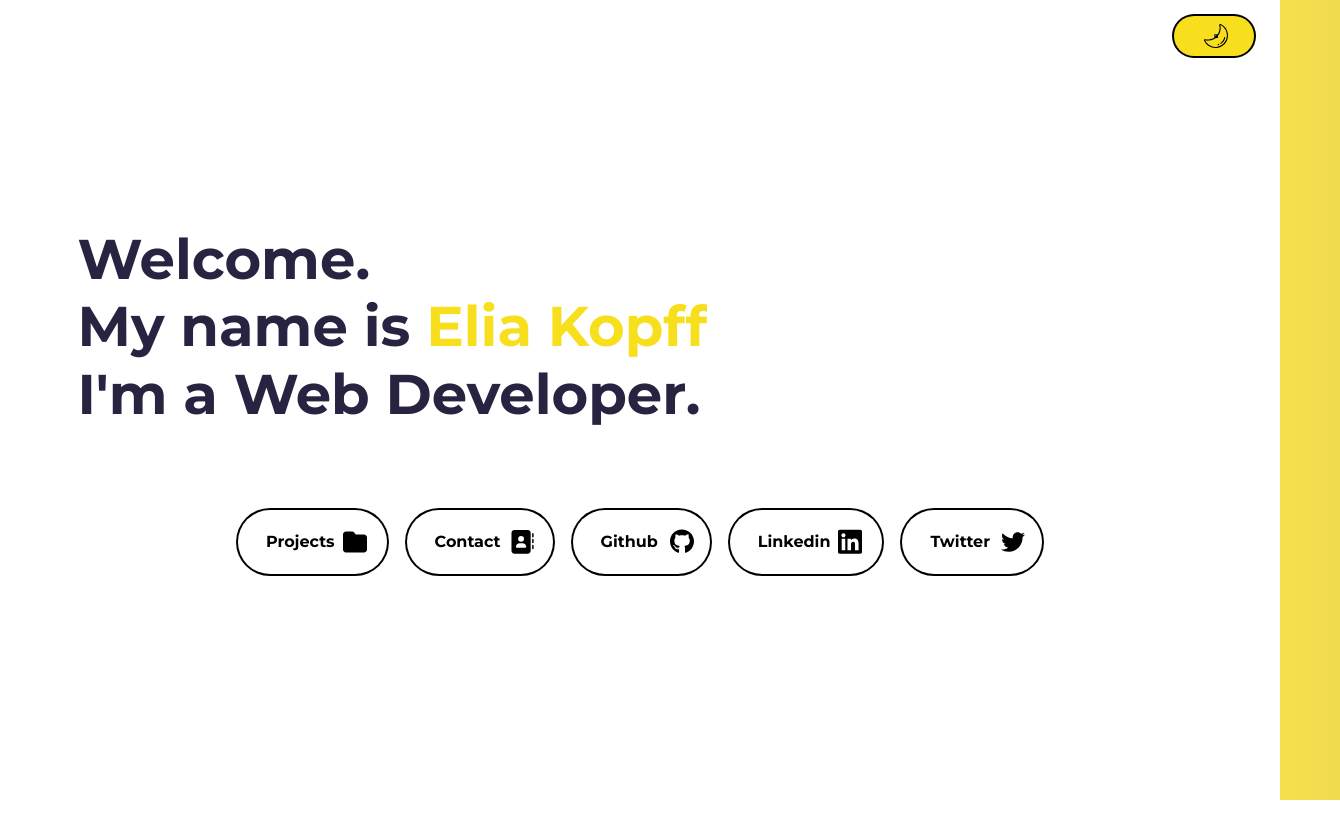
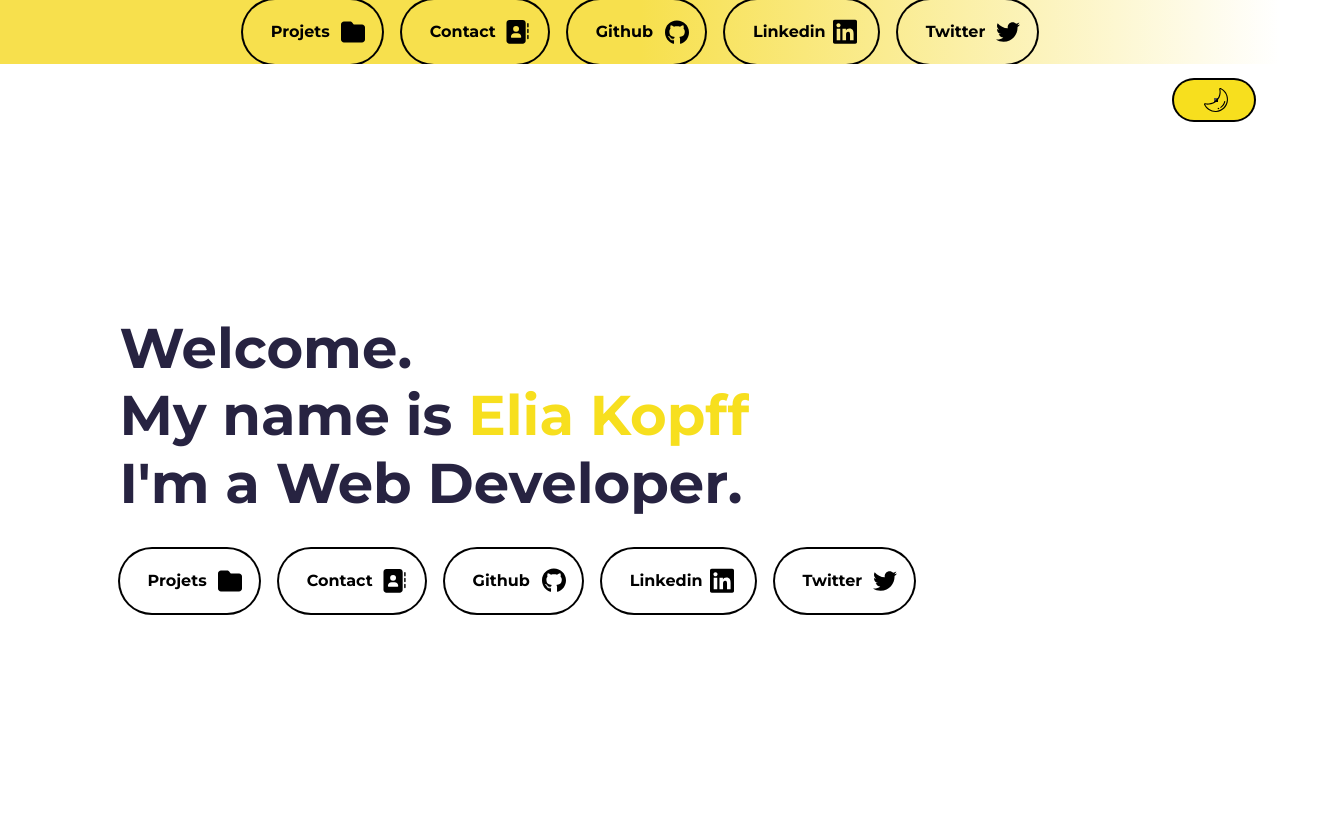
Before and after one commit to littlekanine/Portefolio_Next.js, a Next.js app: page / in a window 1280 px wide. Shown: the top 838 px of the page, 1340 px wide, since content can reach past the window. Before the commit the page ends 800 px from the top, so only its background shows below. Built offline with nearby package versions, Linux system fonts and the light colour scheme; a web font is replaced by a local one.

Commit message:
transition ok / WIP change navBar button's

```diff
--- a/src/abstract/_variables.scss
+++ b/src/abstract/_variables.scss
@@ -66,9 +66,9 @@ h2 {
 	display: none;
 }
 
-.visible {
-	display: block;
-}
+// .visible {
+// 	display: block;
+// }
 
 .width-full {
 	width: 100%;
@@ -80,6 +80,10 @@ h2 {
 
 .height80 {
 	height: 80%;
+}
+
+.height80vh {
+	height: 80vh;
 }
 
 .margin-top10 {
@@ -106,11 +110,17 @@ h2 {
 	pointer-events: none;
 	position: absolute;
 	width: 100%;
+	height: 100vh;
 	top: 0;
 	left: 0;
+	overflow: hidden;
+	z-index: -1;
 }
+
 .section.visible {
 	opacity: 1;
 	pointer-events: auto;
 	position: relative;
+	overflow: hidden;
+	z-index: 1;
 }
--- a/src/abstract/sections/_contact.scss
+++ b/src/abstract/sections/_contact.scss
@@ -1,26 +1,18 @@
 $white: rgba(255, 255, 255, 0.3);
 
 body {
-	background: linear-gradient(90deg, #f7e04d, #00000098);
-
-	// height: 100vh;
+	background: linear-gradient(90deg, #f7e04d 50%, #ffffff);
 	font-family: 'Montserrat', sans-serif;
 }
 
-// .containerForm {
-// 	position: absolute;
-// 	transform: translate(-50%, -50%);
-// 	top: 50%;
-// 	left: 50%;
-// }
-
 form {
+	width: 80%;
 	background: $white;
 	padding: 0;
 	border-radius: 20px;
 	border-left: 1px solid $white;
 	backdrop-filter: blur(10px);
-	box-shadow: 20px 20px 40px -6px rgba(0, 0, 0, 0.2);
+	box-shadow: 20px 20px 40px -6px rgba(0, 0, 0, 0.4);
 	text-align: center;
 	// position: relative;
 	transition: all 0.2s ease-in-out;
@@ -111,31 +103,31 @@ form {
 	&-1 {
 		height: 80px;
 		width: 80px;
-		top: -20px;
-		left: -40px;
+		top: 220px;
+		left: 100px;
 		z-index: -1;
 	}
 
 	&-2 {
 		height: 80px;
 		width: 80px;
-		bottom: -30px;
-		right: -10px;
+		bottom: 60px;
+		right: 180px;
 	}
 
 	&-3 {
 		height: 100px;
 		width: 100px;
 		bottom: 120px;
-		right: -50px;
+		right: 50px;
 		z-index: -1;
 	}
 
 	&-4 {
 		height: 120px;
 		width: 120px;
-		top: -60px;
-		right: -60px;
+		top: 180px;
+		right: 60px;
 	}
 
 	&-5 {
@@ -146,30 +138,3 @@ form {
 		z-index: -1;
 	}
 }
-
-// a,
-// input:focus,
-// select:focus,
-// textarea:focus,
-// button:focus {
-// 	outline: none;
-// }
-
-// .contact-wrapper {
-// 	// margin-top: 3.2rem;
-// 	padding: 0 2rem;
-// 	backface-visibility: hidden;
-
-// 	&__text {
-// 		margin-bottom: 2.5rem;
-// 	}
-
-// 	&__text,
-// 	a {
-// 		font-size: 2.4rem;
-
-// 		@include respond(phone) {
-// 			font-size: 2rem;
-// 		}
-// 	}
-// }
--- a/src/abstract/sections/_hero.scss
+++ b/src/abstract/sections/_hero.scss
@@ -1,5 +1,4 @@
 #hero {
-	min-height: 100vh;
 	height: 100vh;
 	display: flex;
 	align-items: center;
@@ -9,11 +8,8 @@
 	color: $dark-blue-text;
 	padding: 0rem 5.6rem;
 	margin-bottom: 0;
-	top: 0;
-	left: 0;
-	bottom: 0;
-	right: 0;
-	z-index: -1;
+	width: 100%;
+	overflow: hidden;
 
 	@include respond(phone) {
 		padding: 0rem $default-font-size;
--- a/src/app/components/HeroBanner/HeroBanner.js
+++ b/src/app/components/HeroBanner/HeroBanner.js
@@ -1,7 +1,7 @@
 import { Moon, Sun, ArrowLeft, ArrowRight } from '../svgcomponent/SvgComponent.js';
 import NavBar from '../navBar/NavBar.js';
 
-function Herro({ darkMode, toggleDarkMode, handleNavClick }) {
+function Herro({ darkMode, toggleDarkMode, handleNavClick, visibleSection }) {
 	return (
 		<div>
 			<section id="hero" className={`jumbotron ${darkMode ? 'dark-mode' : ''}`}>
@@ -18,7 +18,7 @@ function Herro({ darkMode, toggleDarkMode, handleNavClick }) {
 						<br />
 						I'm a Web Developer.
 					</h1>
-					<NavBar darkMode={darkMode} handleNavClick={handleNavClick} />
+					<NavBar darkMode={darkMode} handleNavClick={handleNavClick} visibleSection={visibleSection} />
 				</div>
 			</section>
 		</div>
--- a/src/app/components/buttons/_buttons.scss
+++ b/src/app/components/buttons/_buttons.scss
@@ -20,6 +20,7 @@
 	animation: button 2s forwards;
 	animation-delay: 1s;
 	opacity: 0;
+
 	svg {
 		position: absolute;
 		width: 24px;
@@ -174,7 +175,7 @@
 	color: black;
 
 	&::after {
-        content: "";
+		content: '';
 		display: block;
 		position: absolute;
 		width: 0px;
@@ -270,3 +271,25 @@
 .dark-mode .animated-button svg {
 	fill: #f0f0f0;
 }
+
+.other-button {
+	position: relative;
+	display: flex;
+	align-items: center;
+	gap: 4px;
+	padding: 16px 36px;
+	border: 4px solid;
+	border-color: transparent;
+	font-size: 16px;
+	background-color: inherit;
+	border-radius: 100px;
+	font-weight: 600;
+	color: rgb(253, 1, 1);
+	box-shadow: 0 0 0 2px black;
+	cursor: pointer;
+	overflow: hidden;
+	transition: all 0.6s cubic-bezier(0.23, 1, 0.32, 1);
+	animation: button 2s forwards;
+	animation-delay: 1s;
+	opacity: 0;
+}
--- a/src/app/components/contactForm/ContactForm.js
+++ b/src/app/components/contactForm/ContactForm.js
@@ -1,10 +1,15 @@
 import Buttons from '../buttons/index';
 import { ArrowRight, Enveloppe } from '../svgcomponent/SvgComponent';
+import NavBar from '../navBar/NavBar';
 
-function ContactForm() {
+function ContactForm({ visibleSection, darkMode, handleNavClick }) {
 	return (
 		<div className="containerForm">
-			<form action="/submit-contact" method="post">
+			<nav>
+				<NavBar darkMode={darkMode} handleNavClick={handleNavClick} visibleSection={visibleSection} />
+			</nav>
+			<div className="flex center align-center height80vh">
+				<form action="/submit-contact" method="post" className="flex center align-center column">
 					<p>Welcome</p>
 					<div className="inputForm flex center">
 						<input type="name" placeholder="Name" />
@@ -13,6 +18,7 @@ function ContactForm() {
 					<br />
 					<textarea id="story" name="story" rows="5" cols="33"></textarea>
 				</form>
+			</div>
 
 			<div className="drops">
 				<div className="drop drop-1"></div>
--- a/src/app/components/navBar/NavBar.js
+++ b/src/app/components/navBar/NavBar.js
@@ -1,35 +1,47 @@
 import Buttons from '../buttons';
 import { ContactSvg, ArrowLeft, FolderSvg, GitHubSvg, LinkedinSvg, TwitterSvg } from '../svgcomponent/SvgComponent';
 
-const NavBar = ({ darkMode, isNotHome, handleNavClick }) => {
-	const navBarStyle = isNotHome ? 'other-nav' : '';
-	const buttonStyle = isNotHome ? 'other-button' : '';
+const NavBar = ({ darkMode, handleNavClick, visibleSection }) => {
+	// Détermine la classe des boutons en fonction de la section visible
+	console.log(visibleSection);
+	const getButtonClass = () => {
+		// Utilisation de 'other-button' pour 'project' et 'contact', sinon 'animated-button'
+		return visibleSection === 'project' || visibleSection === 'contact' ? 'other-button' : 'animated-button';
+	};
+
+	const getNavButtons = () => {
+		const buttonClass = getButtonClass();
 
 		return (
-		<section id="navBar" className={`flex center ${navBarStyle}`}>
-			<div className="navBar flex center align-center">
-				<div className="hero-cta load-hidden navLink flex center align-center">
-					<a onClick={() => handleNavClick('project')} className={`animated-button ${darkMode ? 'dark-mode' : ''} ${buttonStyle}`}>
-						<Buttons message={'Projects'} FolderSvg={FolderSvg} SvgLeft={ArrowLeft} darkMode={darkMode} />
+			<>
+				<a onClick={() => handleNavClick('project')} className={`${buttonClass} ${darkMode ? 'dark-mode' : ''}`}>
+					<Buttons message={'Projets'} FolderSvg={FolderSvg} SvgLeft={ArrowLeft} darkMode={darkMode} />
 				</a>
-					<a onClick={() => handleNavClick('contact')} className={`animated-button ${darkMode ? 'dark-mode' : ''} ${buttonStyle}`}>
+				<a onClick={() => handleNavClick('contact')} className={`${buttonClass} ${darkMode ? 'dark-mode' : ''}`}>
 					<Buttons message={'Contact'} ContactSvg={ContactSvg} SvgLeft={ArrowLeft} darkMode={darkMode} />
 				</a>
-					<a rel="noreferrer" href="https://github.com/littlekanine" target="_blank" className={`animated-button ${darkMode ? 'dark-mode' : ''} ${buttonStyle}`}>
+				<a rel="noreferrer" href="https://github.com/littlekanine" target="_blank" className={`${buttonClass} ${darkMode ? 'dark-mode' : ''}`}>
 					<Buttons message={'Github'} GitHubSvg={GitHubSvg} SvgLeft={ArrowLeft} darkMode={darkMode} />
 				</a>
 				<a
 					rel="noreferrer"
 					href="https://www.linkedin.com/in/elia-kopff-16064b228/?original_referer=https%3A%2F%2Fwww%2Egoogle%2Ecom%2F&originalSubdomain=fr"
 					target="_blank"
-						className={`animated-button ${darkMode ? 'dark-mode' : ''} ${buttonStyle}`}
+					className={`${buttonClass} ${darkMode ? 'dark-mode' : ''}`}
 				>
 					<Buttons message={'Linkedin'} LinkedinSvg={LinkedinSvg} SvgLeft={ArrowLeft} darkMode={darkMode} />
 				</a>
-					<a rel="noreferrer" href="https://x.com/K_D3828" target="_blank" className={`animated-button ${darkMode ? 'dark-mode' : ''} ${buttonStyle}`}>
+				<a rel="noreferrer" href="https://x.com/K_D3828" target="_blank" className={`${buttonClass} ${darkMode ? 'dark-mode' : ''}`}>
 					<Buttons message={'Twitter'} TwitterSvg={TwitterSvg} SvgLeft={ArrowLeft} darkMode={darkMode} />
 				</a>
-				</div>
+			</>
+		);
+	};
+
+	return (
+		<section id="navBar" className={`flex center`}>
+			<div className="navBar flex center align-center">
+				<div className="hero-cta load-hidden navLink flex center align-center">{getNavButtons()}</div>
 			</div>
 		</section>
 	);
--- a/src/app/components/navBar/navBar.scss
+++ b/src/app/components/navBar/navBar.scss
@@ -1,6 +1,5 @@
 .navBar {
 	width: 100%;
-    margin-top: 50px;
 	.navLink {
 		width: 100%;
 		gap: 20px;
@@ -16,7 +15,10 @@
 	color: white !important;
 }
 
-.other-nav {
-    display: flex;
-    justify-content: center;
+.navBar-other {
+	width: 100%;
+	.navLink {
+		width: 100%;
+		gap: 20px;
 	}
+}
--- a/src/app/layout.js
+++ b/src/app/layout.js
@@ -1,19 +1,13 @@
-"use client";
+import { siteMetadata } from './metadata/metadata';
+import Footer from './footer/Footer';
+import '../abstract/styles.scss';
 
-import { usePathname } from "next/navigation";
-import { siteMetadata } from "./metadata/metadata";
-import Footer from "./footer/Footer";
-import "../abstract/styles.scss";
-import NavBar from "./components/navBar/NavBar";
-
-// export const metadata = {
-//   title: 'Elia Kopff DevWeb',
-//   description: 'Web site created using create-react-app',
-// };
+export const metadata = {
+	title: 'Elia Kopff DevWeb',
+	description: 'Web site created using create-react-app',
+};
 
 export default function RootLayout({ children }) {
-    const pathname = usePathname();
-    const isNotHome = pathname !== '/';
 	return (
 		<html lang="en">
 			<head>
@@ -42,9 +36,7 @@ export default function RootLayout({ children }) {
 					<p>You need to enable JavaScript to run this app.</p>
 					<p>If you are using a screen reader or other assistive technology, please enable JavaScript in your browser settings and reload the page.</p>
 				</noscript>
-                {pathname !== "/" && <NavBar isNotHome={isNotHome} />}
 				{children}
-                {pathname !== "/" && <Footer />}
 			</body>
 		</html>
 	);
--- a/src/app/page.js
+++ b/src/app/page.js
@@ -2,6 +2,7 @@
 
 import { useState } from 'react';
 import Hero from './components/HeroBanner/HeroBanner';
+import NavBar from './components/navBar/NavBar';
 import About from './about/page';
 import ContactForm from './components/contactForm/ContactForm';
 import ResponsiveProjects from './components/project/ResponsiveProjects';
@@ -9,24 +10,26 @@ import useDarkMode from '../scripts/darkMode';
 
 function Home() {
 	const [darkMode, toggleDarkMode] = useDarkMode();
-	const [visibleSection, setVisibleSection] = useState('top');
+	const [visibleSection, setVisibleSection] = useState('hero');
 
 	const handleNavClick = (section) => {
 		setVisibleSection(section);
 	};
+	console.log(visibleSection);
 
 	return (
 		<div>
-			<div id="top" className={`section ${visibleSection === 'top' ? 'visible' : ''}`}>
+			<NavBar darkMode={darkMode} handleNavClick={handleNavClick} visibleSection={visibleSection} />
+			<div id="hero" className={`section ${visibleSection === 'hero' ? 'visible' : ''}`}>
 				<Hero darkMode={darkMode} toggleDarkMode={toggleDarkMode} handleNavClick={handleNavClick} />
 			</div>
 
 			<div id="project" className={`section ${visibleSection === 'project' ? 'visible' : ''}`}>
-				<ResponsiveProjects darkMode={darkMode} toggleDarkMode={toggleDarkMode} />
+				<ResponsiveProjects darkMode={darkMode} toggleDarkMode={toggleDarkMode} handleNavClick={handleNavClick} />
 			</div>
 
 			<div id="contact" className={`section ${visibleSection === 'contact' ? 'visible' : ''}`}>
-				<ContactForm darkMode={darkMode} toggleDarkMode={toggleDarkMode} />
+				<ContactForm darkMode={darkMode} toggleDarkMode={toggleDarkMode} handleNavClick={handleNavClick} />
 			</div>
 		</div>
 	);
```
Also changed, not shown: src/app/about/page.js (+7 -8 lines), src/app/components/conditionalNavBar/ConditionalNavBar.js (deleted, +0 -13 lines). Lines whose indentation alone changed are shown as unchanged.
